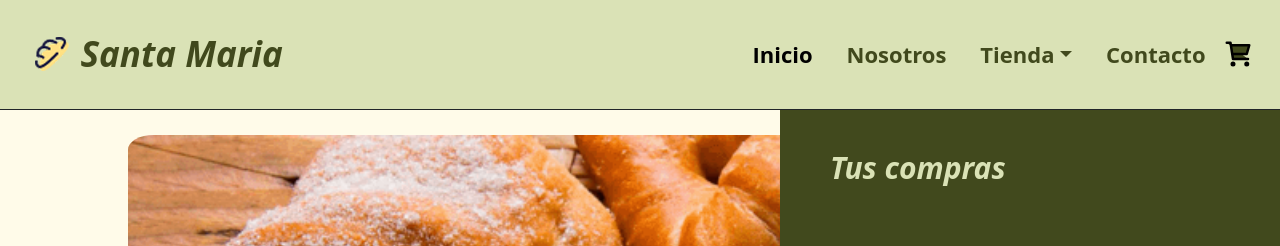
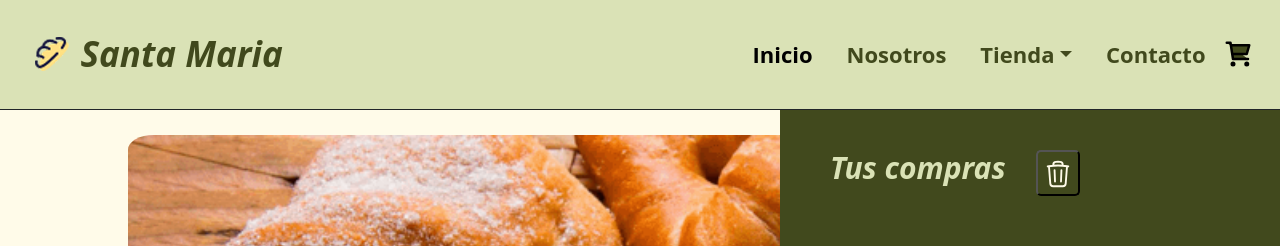
Before and after one commit to BryhanS/PreEntrega2-Salazar, a React (Vite) app: page / in a window 1280 px wide. Both pictures are taken after a click on the element 1237 px from the left and 54 px from the top of the page. Shown: the top 246 px of the page. Built offline with nearby package versions, Linux system fonts and the light colour scheme.

Commit message:
cart body empty cart

```diff
--- a/src/Icons/Trash.jsx
+++ b/src/Icons/Trash.jsx
@@ -1,14 +1,18 @@
 const Trash = (props) => (
   <svg
     xmlns="http://www.w3.org/2000/svg"
-    width={16}
-    height={16}
-    fill="currentColor"
-    className="bi bi-trash"
+    fill="none"
+    viewBox="0 0 24 24"
+    strokeWidth={1.5}
+    stroke="currentColor"
+    className="w-6 h-6"
     {...props}
   >
-    <path d="M5.5 5.5A.5.5 0 0 1 6 6v6a.5.5 0 0 1-1 0V6a.5.5 0 0 1 .5-.5Zm2.5 0a.5.5 0 0 1 .5.5v6a.5.5 0 0 1-1 0V6a.5.5 0 0 1 .5-.5Zm3 .5a.5.5 0 0 0-1 0v6a.5.5 0 0 0 1 0V6Z" />
-    <path d="M14.5 3a1 1 0 0 1-1 1H13v9a2 2 0 0 1-2 2H5a2 2 0 0 1-2-2V4h-.5a1 1 0 0 1-1-1V2a1 1 0 0 1 1-1H6a1 1 0 0 1 1-1h2a1 1 0 0 1 1 1h3.5a1 1 0 0 1 1 1v1ZM4.118 4 4 4.059V13a1 1 0 0 0 1 1h6a1 1 0 0 0 1-1V4.059L11.882 4H4.118ZM2.5 3h11V2h-11v1Z" />
+    <path
+      strokeLinecap="round"
+      strokeLinejoin="round"
+      d="M14.74 9l-.346 9m-4.788 0L9.26 9m9.968-3.21c.342.052.682.107 1.022.166m-1.022-.165L18.16 19.673a2.25 2.25 0 01-2.244 2.077H8.084a2.25 2.25 0 01-2.244-2.077L4.772 5.79m14.456 0a48.108 48.108 0 00-3.478-.397m-12 .562c.34-.059.68-.114 1.022-.165m0 0a48.11 48.11 0 013.478-.397m7.5 0v-.916c0-1.18-.91-2.164-2.09-2.201a51.964 51.964 0 00-3.32 0c-1.18.037-2.09 1.022-2.09 2.201v.916m7.5 0a48.667 48.667 0 00-7.5 0"
+    />
   </svg>
 );
 export default Trash;
--- a/src/components/CartBody.jsx
+++ b/src/components/CartBody.jsx
@@ -2,17 +2,24 @@
 import { useContext } from "react";
 import { CartContext } from "../context/CartContext";
 import { Link } from "react-router-dom";
+import Trash from "../Icons/Trash";
 
 import { OpenCartContext } from "../context/OpenCartContext";
 import CartList from "./CartList";
 
 const CartBody = () => {
-  const { cartArray, total, deleteProduct } = useContext(CartContext);
+  const { cartArray, total, deleteProduct, emptyCart } =
+    useContext(CartContext);
   const { handleCloseCart } = useContext(OpenCartContext);
 
   return (
     <div id="idCart" className="cart">
-      <h2>Tus compras</h2>
+      <div>
+        <h2>Tus compras </h2>
+        <button className="mx-5" onClick={() => emptyCart()}>
+          <Trash />
+        </button>
+      </div>
       <ul id="cartList" className="listCart">
         {cartArray.map((product, id) => (
           <CartList
```
